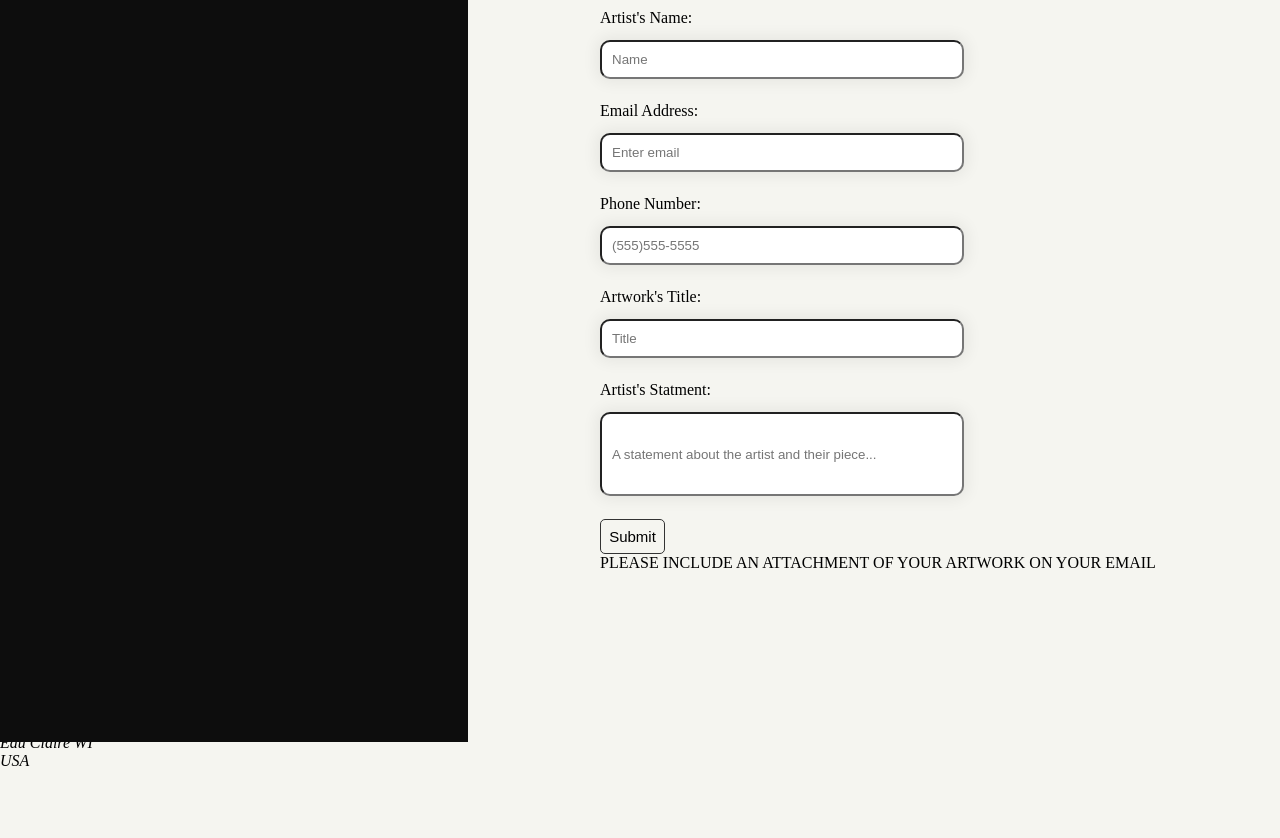
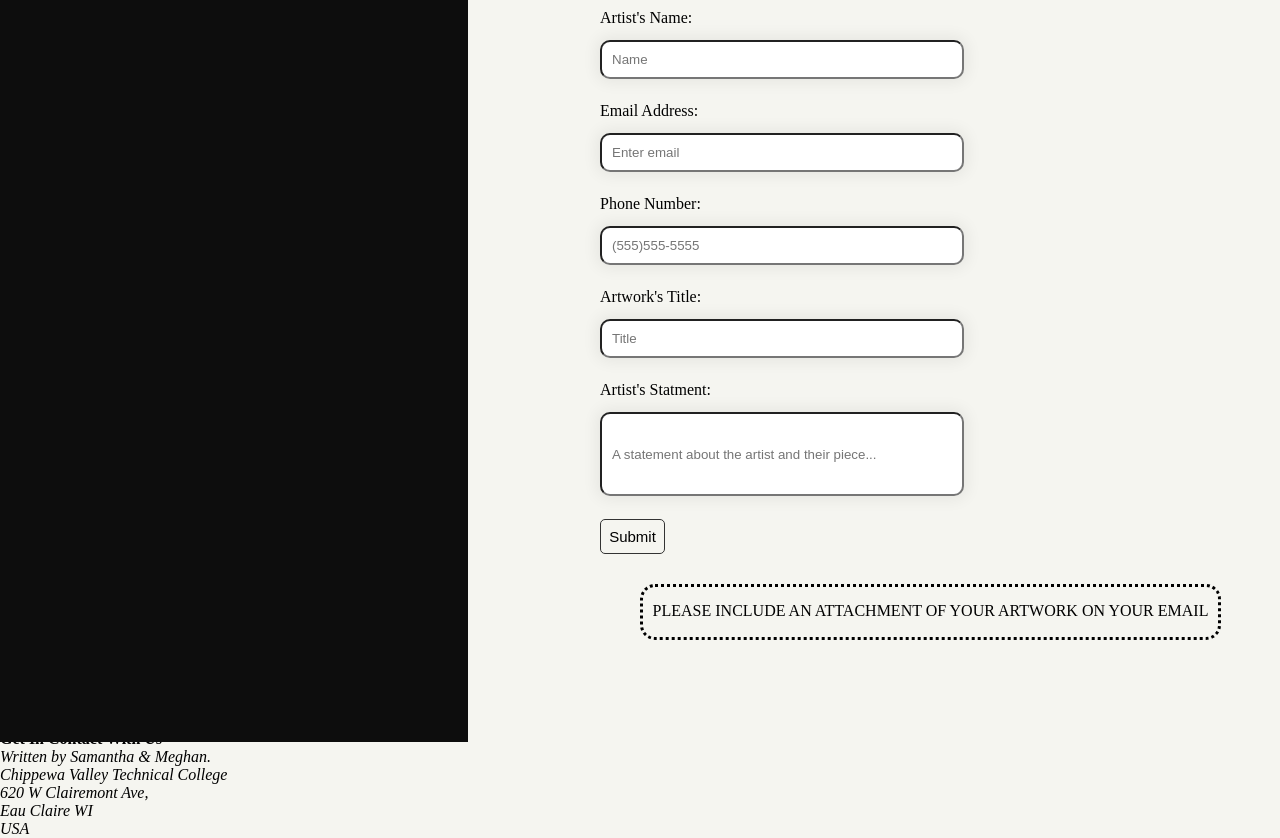
Before and after one commit to sammyolson3/solson163-student.cvtc.edu, a plain HTML site: page artGallery/contact.html in a window 1280 px wide. Shown: the part 58-896 px from the top of the page. Before the commit the page ends 828 px from the top, so only its background shows below. Drawn offline with nearby package versions, Linux system fonts and the light colour scheme.

Commit message:
alert changes

```diff
--- a/artGallery/contact.html
+++ b/artGallery/contact.html
@@ -44,29 +44,33 @@
           <input type="text" id="artistName" placeholder="Name" name="artistName"><br>
         </div>
 
-        <div class=container>
+        <div class="container">
           <label for="email">Email Address:</label><br>
           <input type="text" id="email" placeholder="Enter email" name="email"><br>
         </div>
 
-        <div class=container>
+        <div class="container">
           <label for="phoneNum">Phone Number:</label><br>
           <input type="text" id="phoneNum" placeholder="(555)555-5555" name="phoneNum"><br>
         </div>
 
-        <div class=container>
+        <div class="container">
           <label for="artworkTitle">Artwork's Title:</label><br>
           <input type="text" id="artworkTitle" placeholder="Title" name="artworkTitle"><br>
         </div>
 
-        <div class=container>
+        <div class="container">
           <label for="statement">Artist's Statment:</label><br>
           <input type="text" id="statement" placeholder="A statement about the artist and their piece..." name="statement"><br>
         </div>
 
 
-      <input class="btnSubmit" type="submit" value="Submit" onclick="btn()">
-      <p> PLEASE INCLUDE AN ATTACHMENT OF YOUR ARTWORK ON YOUR EMAIL </p>
+        <input class="btnSubmit" type="submit" value="Submit" onclick="btn()"><br>
+
+        <div class="warn">
+          <p> PLEASE INCLUDE AN ATTACHMENT OF YOUR ARTWORK ON YOUR EMAIL </p>
+        </div>
+
       </form>
 
 
--- a/artGallery/css/contactStyles.css
+++ b/artGallery/css/contactStyles.css
@@ -63,3 +63,27 @@ input[type=text] {
 .contactInfo a:hover {
   text-decoration: underline;
 }
+
+
+.warn {
+  margin-top: 30px;
+  margin-left: 40px;
+  height: 50px;
+  width: 575px;
+  border: dotted 3px;
+  border-radius: 15px;
+  text-align: center;
+  animation:blink 2.5s infinite;
+}
+.warn p {
+  color: black;
+  padding-top: 15px;
+}
+
+@keyframes blink {
+    0%{     color: #000;    }
+    49%{    color: #000; }
+    60%{    color: transparent; }
+    99%{    color:transparent;  }
+    100%{   color: #000;    }
+}
--- a/artGallery/js/contact.js
+++ b/artGallery/js/contact.js
@@ -1,3 +1,6 @@
+
+
+
 function submitClicked() {
     var name = document.getElementById('artistName').value;
     var email = document.getElementById('email').value;
```
